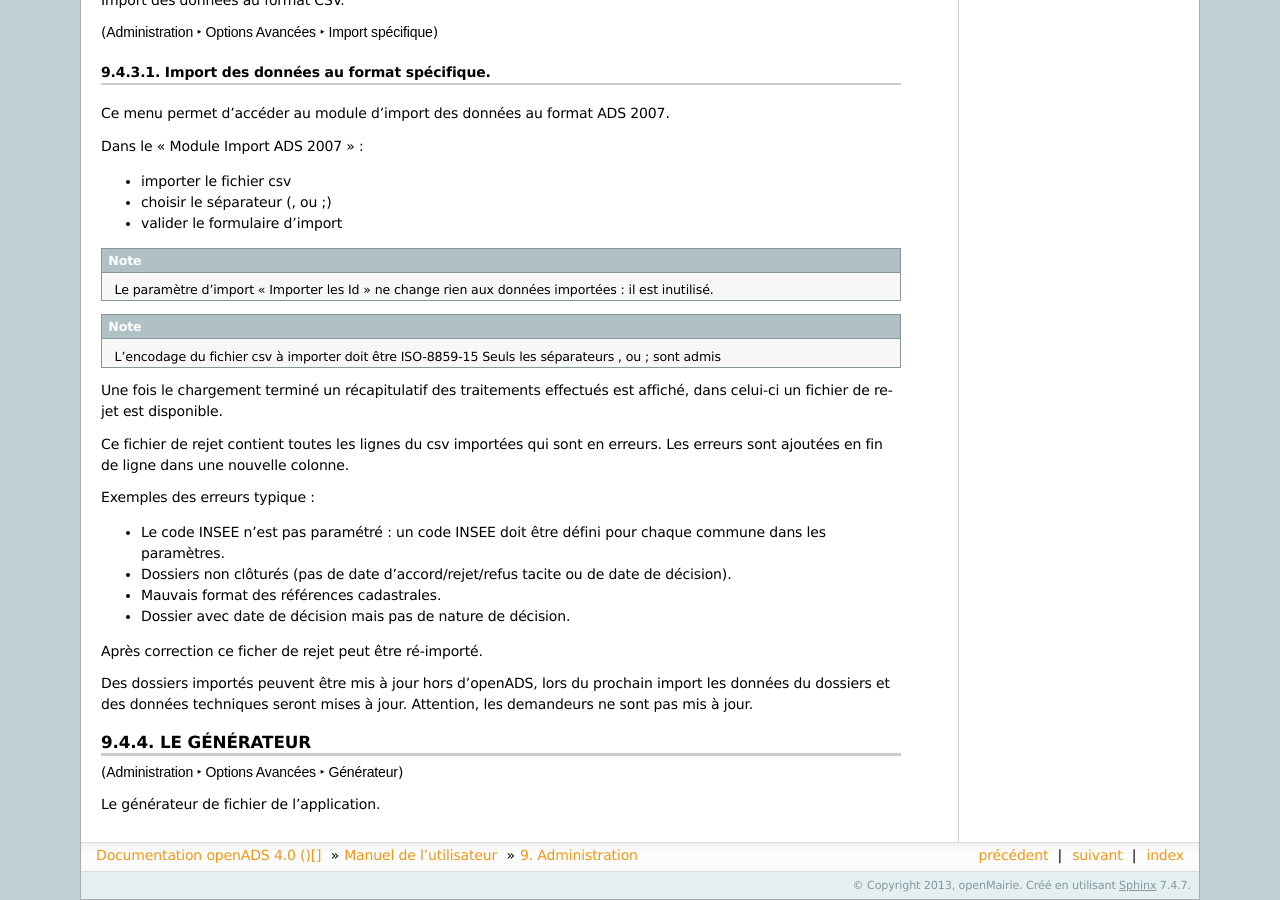
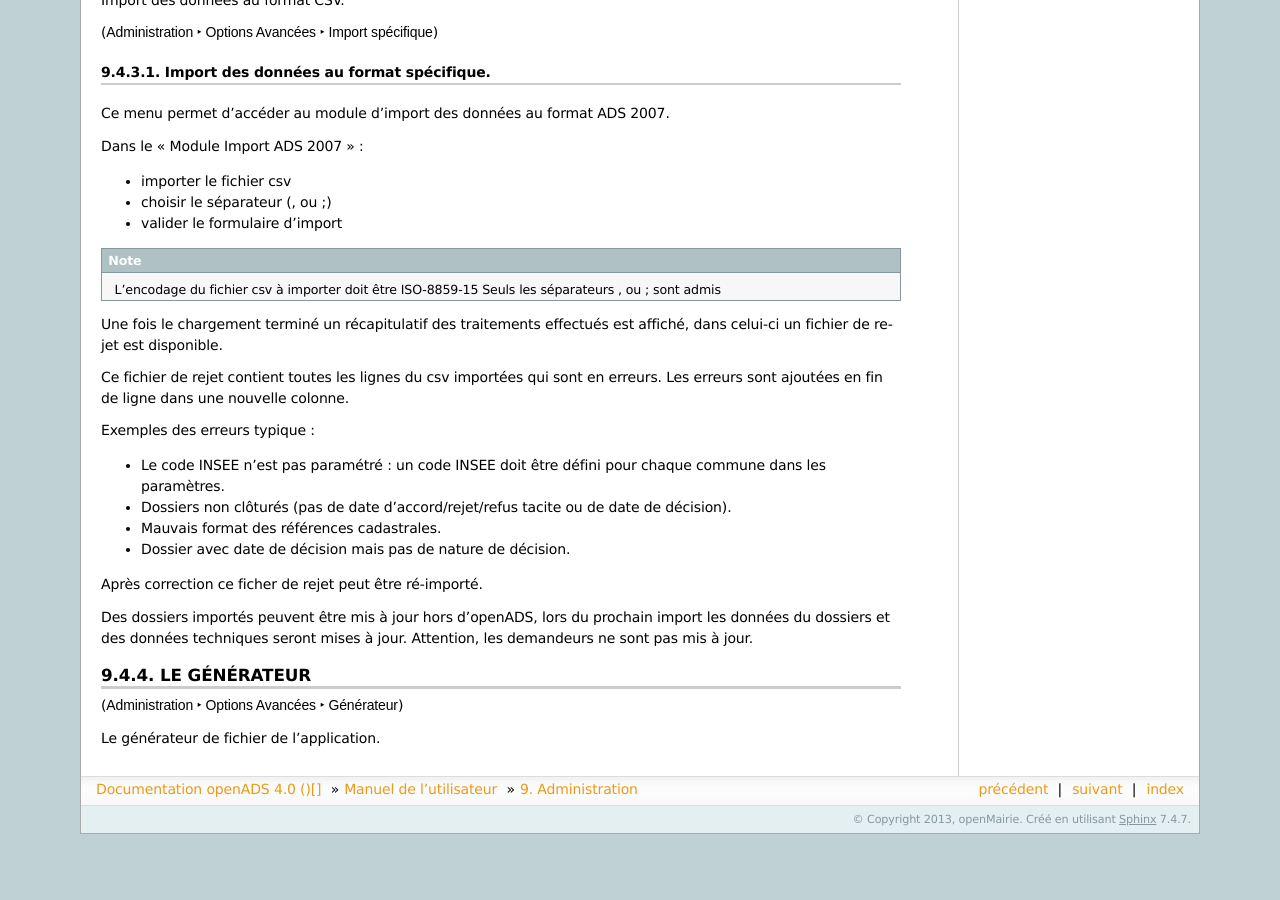
Before and after one commit to mpavaux/openads-documentation, a Sphinx documentation site: the page built from source/manuel_utilisateur/administration.rst, in a window 1280 px wide and 900 px high, scrolled down 1882 px. Built offline with Sphinx 7.4.7, drawn with Linux system fonts in a browser that asks for light colours; after the commit the page ends 2716 px from its top, so only the background shows below that.

Commit message:
Update administration.rst

```diff
--- a/source/manuel_utilisateur/administration.rst
+++ b/source/manuel_utilisateur/administration.rst
@@ -181,8 +181,6 @@
 - choisir le séparateur (, ou ;)
 - valider le formulaire d'import
 
-.. NOTE:: Le paramètre d'import "Importer les Id" ne change rien aux données importées : il est inutilisé.
-
 .. NOTE:: L'encodage du fichier csv à importer doit être ISO-8859-15
    Seuls les séparateurs , ou ; sont admis
 
```
